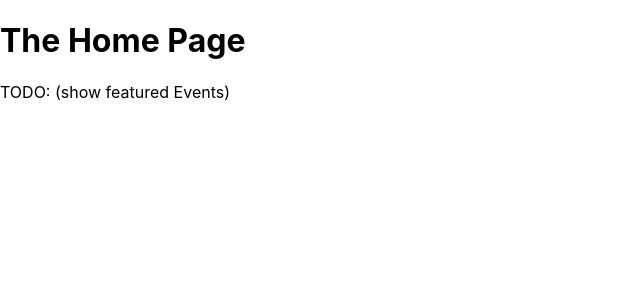
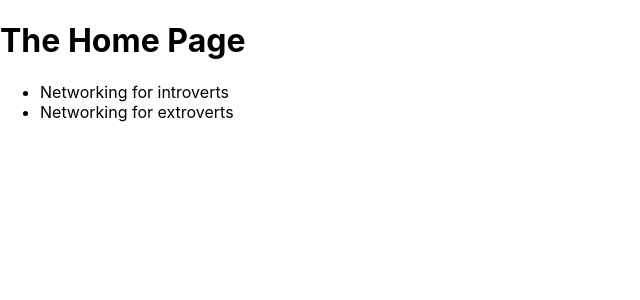
Before and after one commit to jaytula/nextjs-course, a Next.js app in the folder project-s04-file-routing/: page / in a window 1280 px wide. Shown: the top 300 px of the page, without its empty margins (0-640 px from the left). Built offline with nearby package versions, Linux system fonts and the light colour scheme.

Commit message:
Lesson 4.70: Addin Regular React Components

```diff
--- /dev/null
+++ b/project-s04-file-routing/components/events/event-item.tsx
@@ -0,0 +1,7 @@
+import { Event } from "../../dummy-data";
+
+const EventItem: React.FC<{ item: Event }> = ({ item }) => {
+  return <li>{item.title}</li>;
+};
+
+export default EventItem;
--- /dev/null
+++ b/project-s04-file-routing/components/events/event-list.tsx
@@ -0,0 +1,14 @@
+import EventItem from "./event-item";
+import { Event } from "../../dummy-data";
+
+const EventList: React.FC<{ items: Event[] }> = ({ items }) => {
+  return (
+    <ul>
+      {items.map((item) => (
+        <EventItem item={item} />
+      ))}
+    </ul>
+  );
+};
+
+export default EventList;
--- /dev/null
+++ b/project-s04-file-routing/dummy-data.ts
@@ -0,0 +1,67 @@
+export interface Event {
+  id: string;
+  title: string;
+  description: string;
+  location: string;
+  date: string;
+  image: string;
+  isFeatured: boolean;
+}
+
+const DUMMY_EVENTS: Event[] = [
+  {
+    id: "e1",
+    title: "Programming for everyone",
+    description:
+      "Everyone can learn to code! Yes, everyone! In this live event, we are going to go through all the key basics and get you started with programming as well.",
+    location: "Somestreet 25, 12345 San Somewhereo",
+    date: "2021-05-12",
+    image: "images/coding-event.jpg",
+    isFeatured: false,
+  },
+  {
+    id: "e2",
+    title: "Networking for introverts",
+    description:
+      "We know: Networking is no fun if you are an introvert person. That's why we came up with this event - it'll be so much easier. Promised!",
+    location: "New Wall Street 5, 98765 New Work",
+    date: "2021-05-30",
+    image: "images/introvert-event.jpg",
+    isFeatured: true,
+  },
+  {
+    id: "e3",
+    title: "Networking for extroverts",
+    description:
+      "You probably need no help with networking in general. But focusing your energy correctly - that is something where most people can improve.",
+    location: "My Street 12, 10115 Broke City",
+    date: "2022-04-10",
+    image: "images/extrovert-event.jpg",
+    isFeatured: true,
+  },
+];
+
+export function getFeaturedEvents() {
+  return DUMMY_EVENTS.filter((event) => event.isFeatured);
+}
+
+export function getAllEvents() {
+  return DUMMY_EVENTS;
+}
+
+export function getFilteredEvents(dateFilter) {
+  const { year, month } = dateFilter;
+
+  let filteredEvents = DUMMY_EVENTS.filter((event) => {
+    const eventDate = new Date(event.date);
+    return (
+      eventDate.getFullYear() === year && eventDate.getMonth() === month - 1
+    );
+  });
+
+  return filteredEvents;
+}
+
+export function getEventById(id) {
+  return DUMMY_EVENTS.find((event) => event.id === id);
+}
--- a/project-s04-file-routing/pages/index.js
+++ b/project-s04-file-routing/pages/index.js
@@ -1,10 +1,15 @@
-function HomePage() {
+import EventList from "../components/events/event-list";
+import { getFeaturedEvents } from "../dummy-data";
+
+const featuredEvents = getFeaturedEvents();
+
+const HomePage = () => {
   return (
     <div>
       <h1>The Home Page</h1>
-      <p>TODO: (show featured Events)</p>
+      <EventList items={featuredEvents} />
     </div>
-  )
-}
+  );
+};
 
-export default HomePage
+export default HomePage;
```
Also changed, not shown: project-s04-file-routing/dummy-data.js (deleted, +0 -55 lines).
